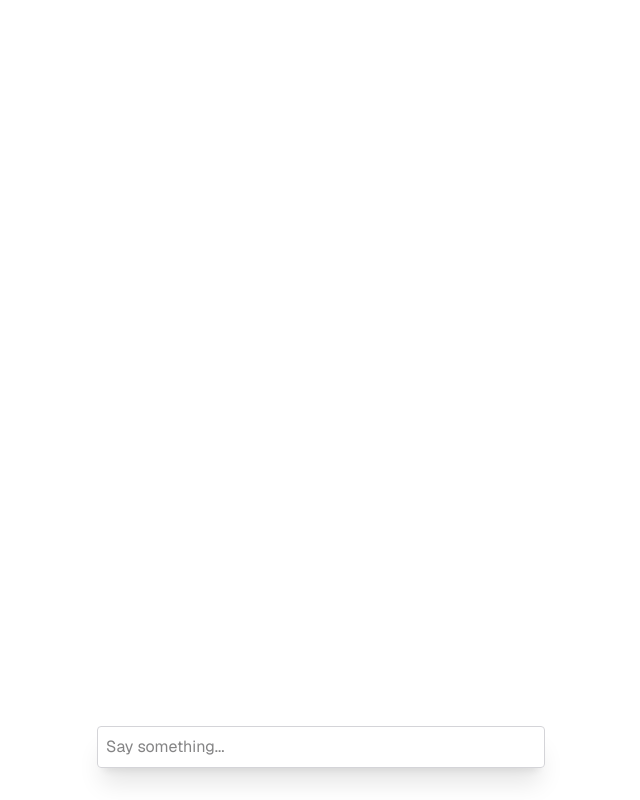
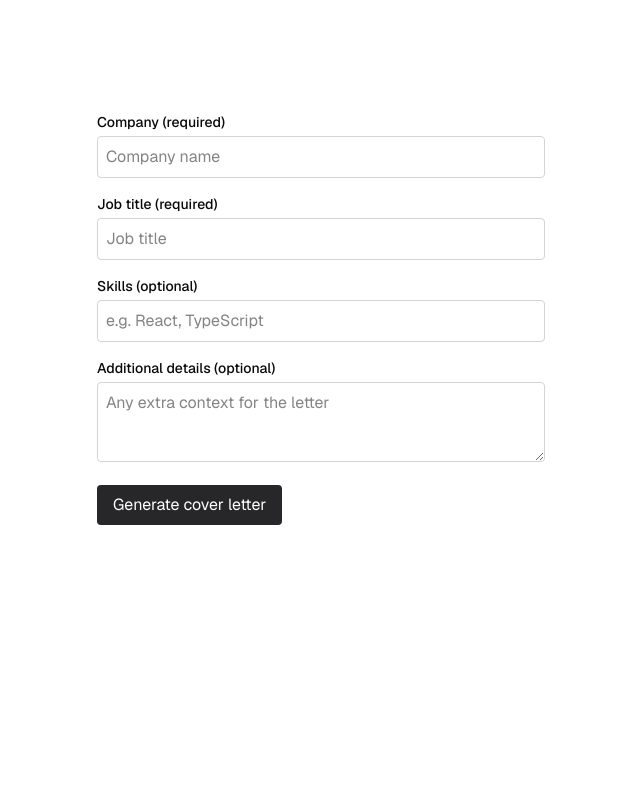
Before and after one commit to 4erkashin/nextjs-sandbox, a Next.js app: page / in a window 1280 px wide. Shown: the whole page, without its empty margins (319-959 px from the left). Built offline with nearby package versions, Linux system fonts and the light colour scheme.

Commit message:
refactor: try mvp with useCompletion

```diff
--- a/app/_componets/chat.tsx
+++ /dev/null
@@ -1,44 +0,0 @@
-"use client";
-
-import { useChat } from "@ai-sdk/react";
-import { useState } from "react";
-
-import { cn } from "@/lib/utils";
-
-export function Chat() {
-  const [input, setInput] = useState("");
-  const { messages, sendMessage } = useChat();
-  return (
-    <div className="stretch mx-auto flex w-full max-w-md flex-col py-24">
-      {messages.map((message) => (
-        <div className="whitespace-pre-wrap" key={message.id}>
-          {message.role === "user" ? "User: " : "AI: "}
-          {message.parts.map((part, i) => {
-            switch (part.type) {
-              case "text":
-                return <div key={`${message.id}-${i}`}>{part.text}</div>;
-            }
-          })}
-        </div>
-      ))}
-
-      <form
-        onSubmit={(e) => {
-          e.preventDefault();
-          sendMessage({ text: input });
-          setInput("");
-        }}
-      >
-        <input
-          className={cn(
-            "fixed bottom-0 mb-8 w-full max-w-md rounded border p-2 shadow-xl",
-            "border-zinc-300 dark:border-zinc-800 dark:bg-zinc-900",
-          )}
-          onChange={(e) => setInput(e.currentTarget.value)}
-          placeholder="Say something..."
-          value={input}
-        />
-      </form>
-    </div>
-  );
-}
--- a/app/api/chat/route.ts
+++ b/app/api/completion/route.ts
@@ -1,6 +1,8 @@
 import { streamText } from "ai";
 
 import { COVER_LETTER_SYSTEM_PROMPT } from "@/lib/cover-letter-prompts";
+
+export const maxDuration = 30;
 
 type CoverLetterBody = {
   additionalDetails?: string;
--- /dev/null
+++ b/app/componets/cover-letter-form.tsx
@@ -0,0 +1,133 @@
+"use client";
+
+import { useCompletion } from "@ai-sdk/react";
+import { useState } from "react";
+
+import { cn } from "@/lib/utils";
+
+const inputClass = cn(
+  "w-full rounded border p-2",
+  "border-zinc-300 dark:border-zinc-800 dark:bg-zinc-900",
+);
+
+export function CoverLetterForm() {
+  const [company, setCompany] = useState("");
+  const [jobTitle, setJobTitle] = useState("");
+  const [skills, setSkills] = useState("");
+  const [additionalDetails, setAdditionalDetails] = useState("");
+
+  const { complete, completion, error, isLoading, stop } = useCompletion({
+    api: "/api/completion",
+  });
+
+  function handleSubmit(e: React.FormEvent) {
+    e.preventDefault();
+    const trimmedCompany = company.trim();
+    const trimmedJobTitle = jobTitle.trim();
+    if (!trimmedCompany || !trimmedJobTitle) return;
+    complete("", {
+      body: {
+        additionalDetails: additionalDetails.trim() || undefined,
+        company: trimmedCompany,
+        jobTitle: trimmedJobTitle,
+        skills: skills.trim() || undefined,
+      },
+    });
+  }
+
+  return (
+    <div className="stretch mx-auto flex w-full max-w-md flex-col gap-6 py-24">
+      <form className="flex flex-col gap-4" onSubmit={handleSubmit}>
+        <div>
+          <label className="mb-1 block text-sm font-medium" htmlFor="company">
+            Company (required)
+          </label>
+          <input
+            className={inputClass}
+            id="company"
+            onChange={(e) => setCompany(e.target.value)}
+            placeholder="Company name"
+            required
+            type="text"
+            value={company}
+          />
+        </div>
+        <div>
+          <label className="mb-1 block text-sm font-medium" htmlFor="jobTitle">
+            Job title (required)
+          </label>
+          <input
+            className={inputClass}
+            id="jobTitle"
+            onChange={(e) => setJobTitle(e.target.value)}
+            placeholder="Job title"
+            required
+            type="text"
+            value={jobTitle}
+          />
+        </div>
+        <div>
+          <label className="mb-1 block text-sm font-medium" htmlFor="skills">
+            Skills (optional)
+          </label>
+          <input
+            className={inputClass}
+            id="skills"
+            onChange={(e) => setSkills(e.target.value)}
+            placeholder="e.g. React, TypeScript"
+            type="text"
+            value={skills}
+          />
+        </div>
+        <div>
+          <label
+            className="mb-1 block text-sm font-medium"
+            htmlFor="additionalDetails"
+          >
+            Additional details (optional)
+          </label>
+          <textarea
+            className={cn(inputClass, "min-h-[80px] resize-y")}
+            id="additionalDetails"
+            onChange={(e) => setAdditionalDetails(e.target.value)}
+            placeholder="Any extra context for the letter"
+            value={additionalDetails}
+          />
+        </div>
+        <div className="flex gap-2">
+          <button
+            className={cn(
+              "rounded bg-zinc-800 px-4 py-2 text-white dark:bg-zinc-200 dark:text-zinc-900",
+              "disabled:opacity-50",
+            )}
+            disabled={isLoading}
+            type="submit"
+          >
+            {isLoading ? "Generating…" : "Generate cover letter"}
+          </button>
+          {isLoading && (
+            <button
+              className="rounded border border-zinc-300 px-4 py-2 dark:border-zinc-700"
+              onClick={stop}
+              type="button"
+            >
+              Stop
+            </button>
+          )}
+        </div>
+      </form>
+
+      {error && (
+        <div className="rounded border border-red-200 bg-red-50 p-3 text-sm text-red-800 dark:border-red-800 dark:bg-red-950 dark:text-red-200">
+          {error.message}
+        </div>
+      )}
+
+      {completion && (
+        <div className="rounded border border-zinc-200 p-4 whitespace-pre-wrap dark:border-zinc-800">
+          {completion}
+        </div>
+      )}
+    </div>
+  );
+}
--- a/app/page.tsx
+++ b/app/page.tsx
@@ -1,6 +1,6 @@
 import { cn } from "@/lib/utils";
 
-import { Chat } from "./_componets/chat";
+import { CoverLetterForm } from "./componets/cover-letter-form";
 
 export default function Home() {
   return (
@@ -18,7 +18,7 @@ export default function Home() {
           "bg-white dark:bg-black",
         )}
       >
-        <Chat />
+        <CoverLetterForm />
       </main>
     </div>
   );
```
Also changed, not shown: app/componets/requests-flow.tsx (renamed from app/_componets/requests-flow.tsx).
